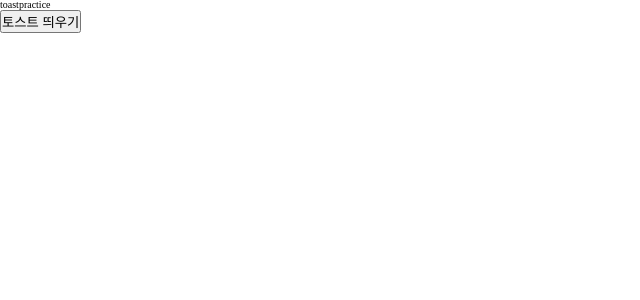
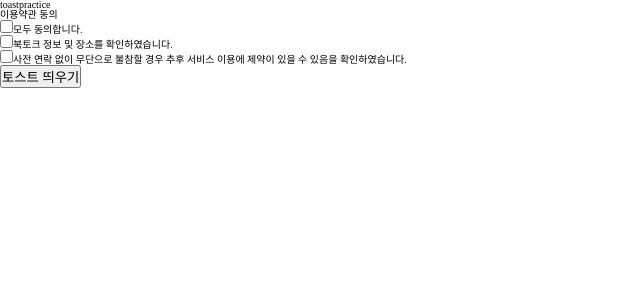
Before and after one commit to SOPT-SOPHY/SOPHY-Client, a Next.js app: page /yeson/btApply in a window 1280 px wide. Shown: the top 300 px of the page, without its empty margins (0-640 px from the left). Built offline with nearby package versions, Linux system fonts and the light colour scheme.

Commit message:
[ feat ] : 체크박스 전체동의 부분동의 구현

```diff
--- /dev/null
+++ b/components/CheckBox.tsx
@@ -0,0 +1,80 @@
+import React, { useState, ChangeEvent } from 'react';
+
+interface Agreeds {
+  infoConfirm: boolean;
+  serviceConfirm: boolean;
+}
+
+const CheckBox = () => {
+  const [allAgreed, setAllAgreed] = useState(false);
+  const [agreeds, setAgreeds] = useState<Agreeds>({
+    infoConfirm: false,
+    serviceConfirm: false,
+  });
+
+  const handleAgreedChange = (event: ChangeEvent<HTMLInputElement>) => {
+    const { name, checked } = event.target;
+    setAgreeds((prevAgreeds) => ({ ...prevAgreeds, [name]: checked }));
+
+    const allChecked = Object.values({ ...agreeds, [name]: checked }).every(
+      (value) => value === true,
+    );
+    setAllAgreed(allChecked);
+  };
+
+  const handleAllAgreedChange = (event: ChangeEvent<HTMLInputElement>) => {
+    const { checked } = event.target;
+    setAgreeds({
+      infoConfirm: checked,
+      serviceConfirm: checked,
+    });
+    setAllAgreed(checked);
+  };
+
+  return (
+    <>
+      <label>이용약관 동의</label>
+      <ul>
+        <li>
+          <input
+            type="checkbox"
+            id="agree_check_all"
+            name="agree_check_all"
+            checked={allAgreed}
+            onChange={handleAllAgreedChange}
+          />
+          <label htmlFor="agree_check_all">모두 동의합니다.</label>
+        </li>
+        <li>
+          <input
+            type="checkbox"
+            id="agree_check_info"
+            name="infoConfirm"
+            required
+            checked={agreeds.infoConfirm}
+            onChange={handleAgreedChange}
+          />
+          <label htmlFor="agree_check_info">
+            북토크 정보 및 장소를 확인하였습니다.
+          </label>
+        </li>
+        <li>
+          <input
+            type="checkbox"
+            id="agree_check_service"
+            name="serviceConfirm"
+            required
+            checked={agreeds.serviceConfirm}
+            onChange={handleAgreedChange}
+          />
+          <label htmlFor="agree_check_service">
+            사전 연락 없이 무단으로 불참할 경우 추후 서비스 이용에 제약이 있을
+            수 있음을 확인하였습니다.
+          </label>
+        </li>
+      </ul>
+    </>
+  );
+};
+
+export default CheckBox;
--- a/pages/yeson/btApply.tsx
+++ b/pages/yeson/btApply.tsx
@@ -1,10 +1,12 @@
 import React from 'react';
 import ToastCom from '../../components/ToastCom';
+import CheckBox from '../../components/CheckBox';
 
 const Apply = () => {
   return (
     <>
       <div>toastpractice</div>
+      <CheckBox />
       <ToastCom />
     </>
   );
```
